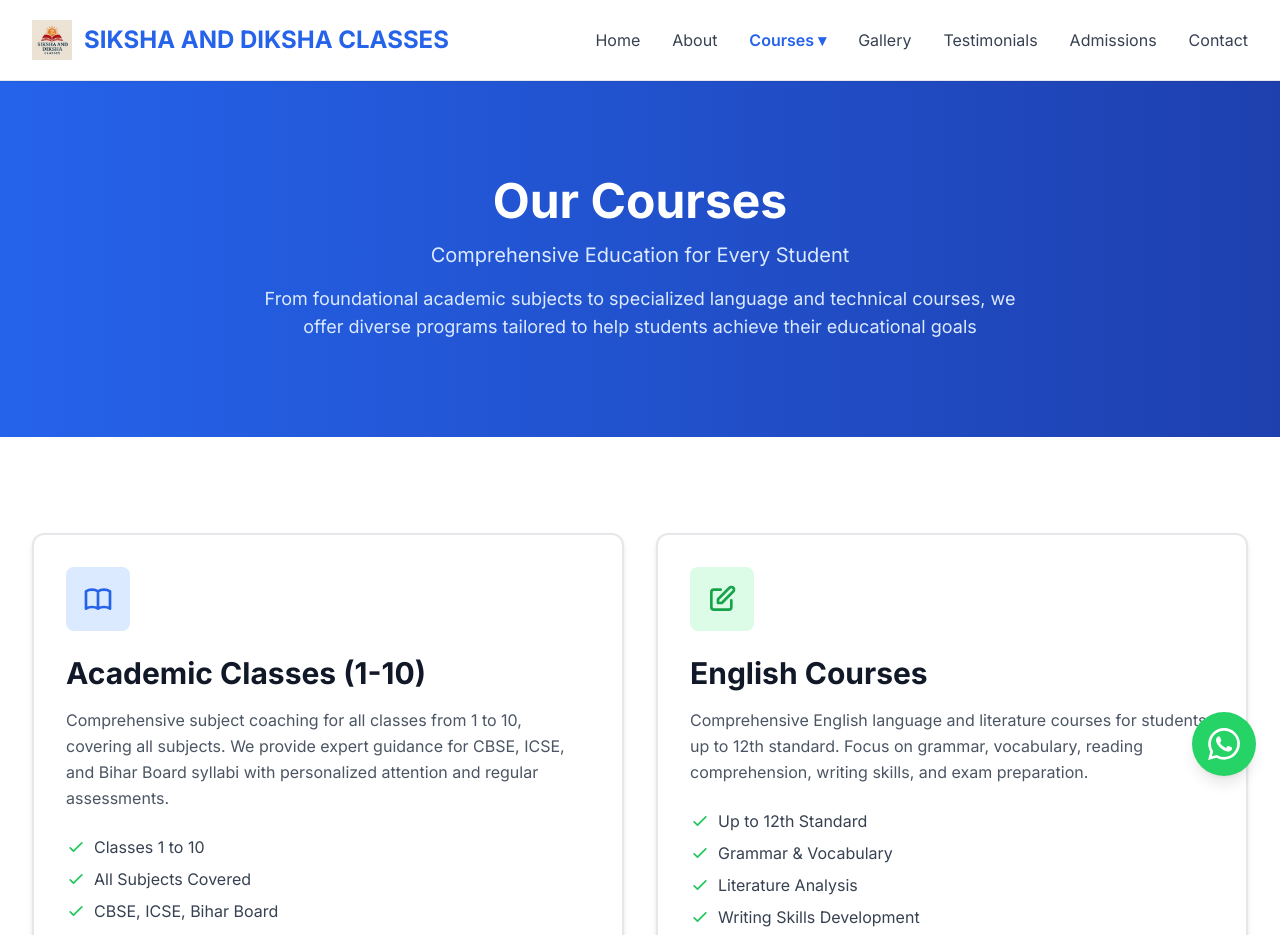
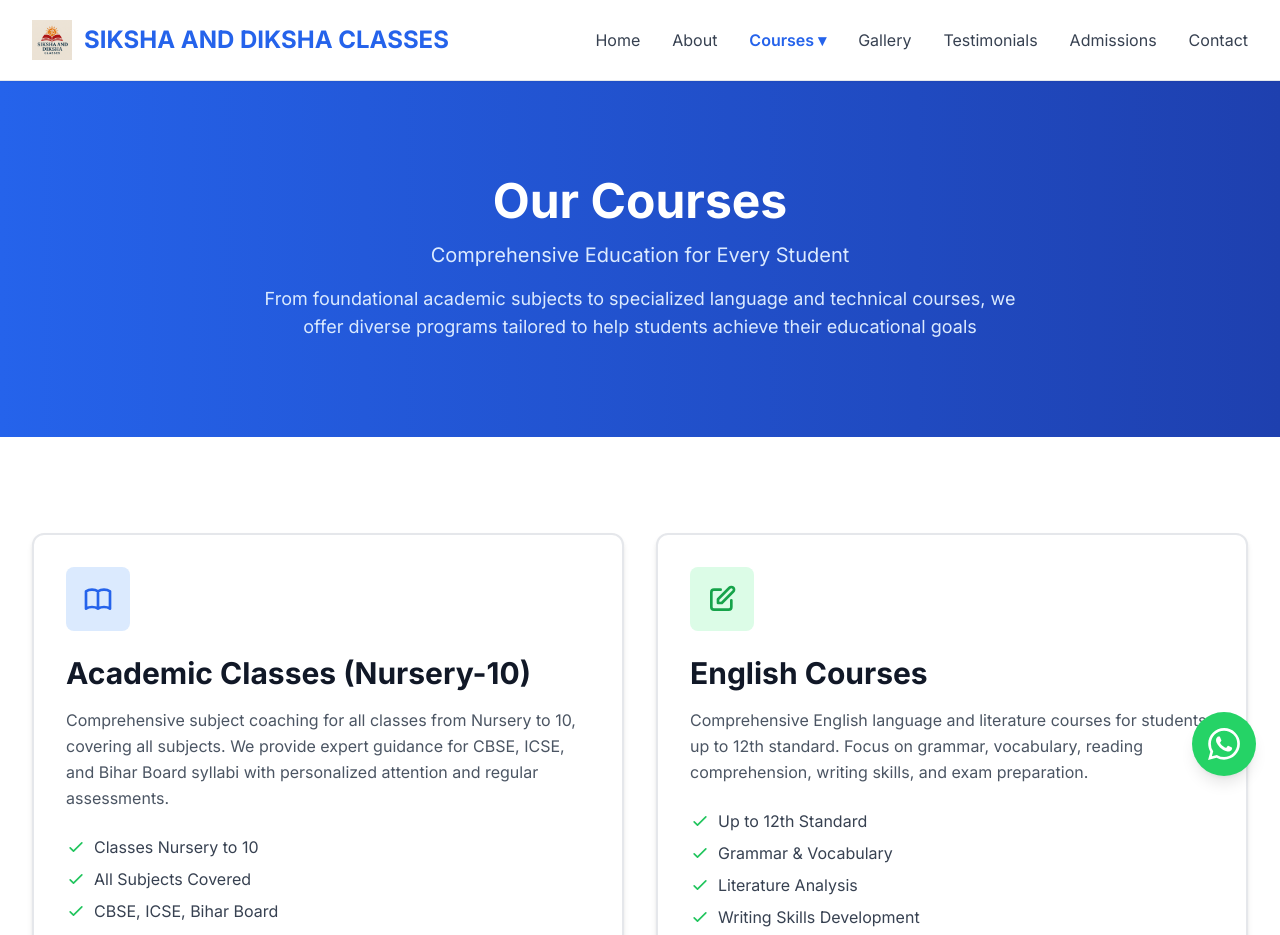
Before and after one commit to replicaboy/Siksha_and_diskha, a Next.js app: page /courses in a window 1280 px wide. Shown: the top 935 px of the page. Built offline with nearby package versions, Linux system fonts and the light colour scheme.

Commit message:
Update page.tsx

```diff
--- a/src/app/courses/page.tsx
+++ b/src/app/courses/page.tsx
@@ -3,7 +3,7 @@ import type { Metadata } from 'next';
 
 export const metadata: Metadata = {
   title: 'Our Courses - Siksha And Diksha Classes',
-  description: 'Explore our comprehensive courses: Academic Classes (1-10), English Courses, Spoken English, and Polytechnic preparation at Siksha And Diksha Classes, Darbhanga.',
+  description: 'Explore our comprehensive courses: Academic Classes (Nursery-10), English Courses, Spoken English, and Polytechnic preparation at Siksha And Diksha Classes, Darbhanga.',
 };
 
 export default function CoursesPage() {
@@ -33,16 +33,16 @@ export default function CoursesPage() {
                   <path strokeLinecap="round" strokeLinejoin="round" strokeWidth={2} d="M12 6.253v13m0-13C10.832 5.477 9.246 5 7.5 5S4.168 5.477 3 6.253v13C4.168 18.477 5.754 18 7.5 18s3.332.477 4.5 1.253m0-13C13.168 5.477 14.754 5 16.5 5c1.747 0 3.332.477 4.5 1.253v13C19.832 18.477 18.247 18 16.5 18c-1.746 0-3.332.477-4.5 1.253" />
                 </svg>
               </div>
-              <h2 className="text-2xl md:text-3xl font-bold mb-4 text-gray-900">Academic Classes (1-10)</h2>
+              <h2 className="text-2xl md:text-3xl font-bold mb-4 text-gray-900">Academic Classes (Nursery-10)</h2>
               <p className="text-gray-600 mb-6 leading-relaxed">
-                Comprehensive subject coaching for all classes from 1 to 10, covering all subjects. We provide expert guidance for CBSE, ICSE, and Bihar Board syllabi with personalized attention and regular assessments.
+                Comprehensive subject coaching for all classes from Nursery to 10, covering all subjects. We provide expert guidance for CBSE, ICSE, and Bihar Board syllabi with personalized attention and regular assessments.
               </p>
               <ul className="space-y-2 mb-6">
                 <li className="flex items-center text-gray-700">
                   <svg className="h-5 w-5 text-green-500 mr-2" fill="none" viewBox="0 0 24 24" stroke="currentColor">
                     <path strokeLinecap="round" strokeLinejoin="round" strokeWidth={2} d="M5 13l4 4L19 7" />
                   </svg>
-                  Classes 1 to 10
+                  Classes Nursery to 10
                 </li>
                 <li className="flex items-center text-gray-700">
                   <svg className="h-5 w-5 text-green-500 mr-2" fill="none" viewBox="0 0 24 24" stroke="currentColor">
```
